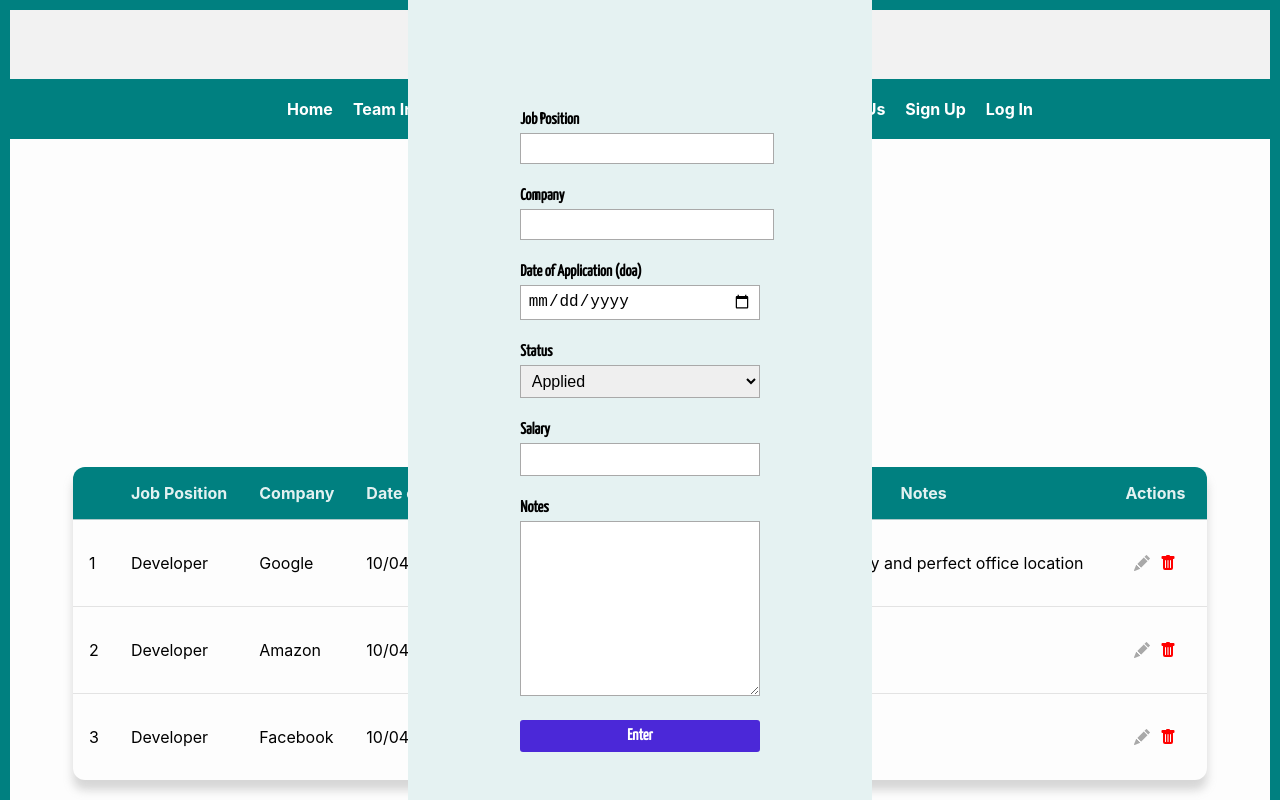
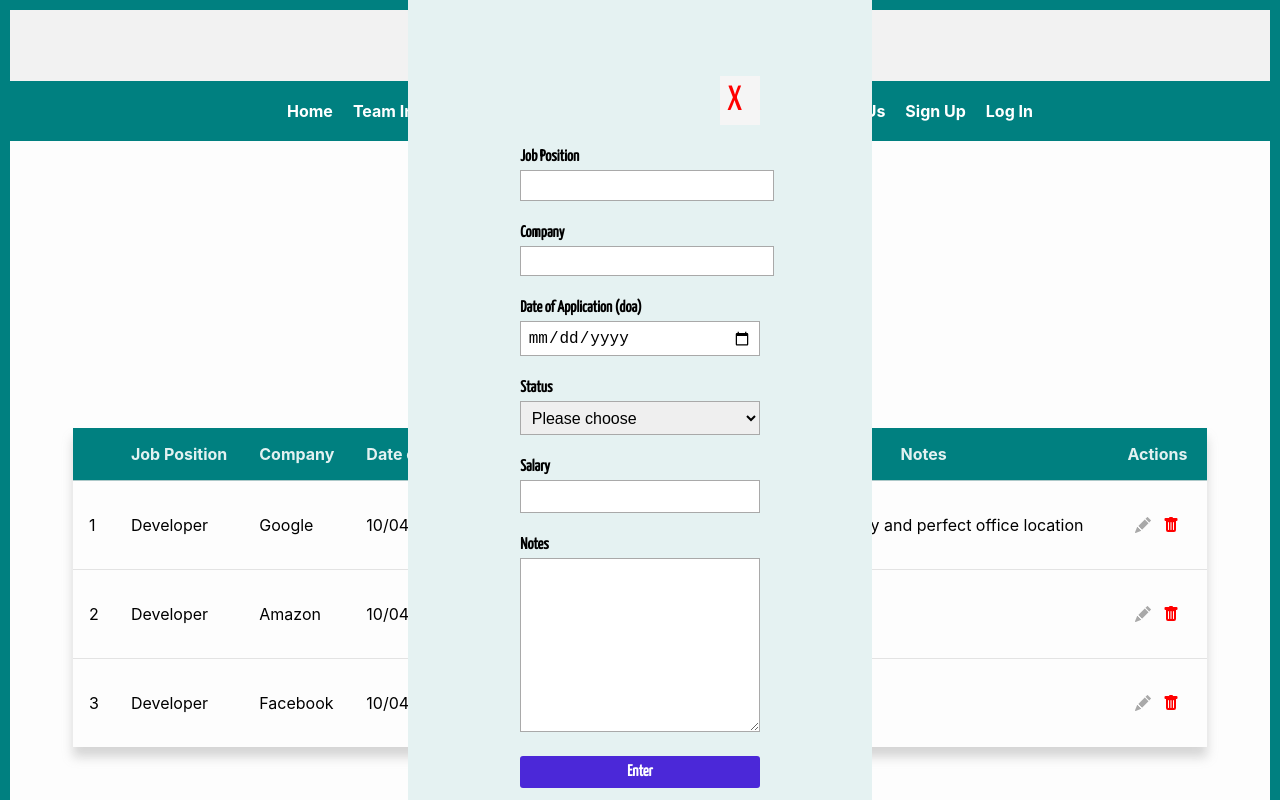
Before and after one commit to irina-sheveliova/CFG-Job-tracker, a React (Create React App) app in the folder client/: page /Applications in a window 1280 px wide. Both pictures are taken after a click on the button "Add a Job". Shown: the top 800 px of the page. Built offline with nearby package versions, Linux system fonts and the light colour scheme; a web font is replaced by a local one.

Commit message:
resolved issue with form rendering and added close button styling

```diff
--- a/client/src/components/JobApplications/JobsIndex.css
+++ b/client/src/components/JobApplications/JobsIndex.css
@@ -1,5 +1,6 @@
 h1 {
-    padding-bottom: 12px;
+    padding-bottom: 14px;
+
 }
 
 
@@ -9,9 +10,12 @@ h1 {
     flex-direction: column;
     align-items: center;
     justify-content: center;
-    height: 100vh;
+    height: 90vh;
+
+
 
 }
+
 
 .modal-button {
     padding: 0.2px;
@@ -20,6 +24,7 @@ h1 {
 .add-btn {
 
     padding: 0.5rem 1rem;
+    margin-bottom: 2rem;
     font-size: 1rem;
     font-weight: bold;
     color: #fff;
@@ -27,6 +32,6 @@ h1 {
     border: none;
     border-radius: 3px;
     cursor: pointer;
-    margin: 15px;
+
 
 }
--- a/client/src/components/JobApplications/JobsIndex.jsx
+++ b/client/src/components/JobApplications/JobsIndex.jsx
@@ -82,8 +82,10 @@ function JobsIndex() {
             <button className="add-btn" onClick={() => setModalOpen(true)}> Add a Job</button>
             <JobsTable rows={rows} deleteJob={handleDelete} editJob={handleEdit} />
             {modalOpen && <Modal
-                closeModal={() =>
-                    setModalOpen(false)}
+                closeModal={() => {
+                    setModalOpen(false);
+                    setRowToUpdate(null);
+                }}
                 addJob={handleSubmit}
                 defaultValue={rowToUpdate !== null && rows[rowToUpdate]}
             />}
--- a/client/src/components/JobApplications/JobsTable.css
+++ b/client/src/components/JobApplications/JobsTable.css
@@ -13,10 +13,8 @@
   overflow-x: auto;
   border-collapse: collapse;
   box-shadow: 0px 10px 10px #cccccccb;
-  border-radius: 12px;
   overflow: hidden;
   white-space: nowrap;
-
 }
 
 /* table header set up - teal now to match homepage plans */
@@ -82,14 +80,14 @@
 
 .delete-button {
   color: red;
-  margin: 5px;
+  padding: 6px;
   max-width: 25px;
   max-height: 25px;
 }
 
 .edit-button {
   color: darkgray;
-  margin: 5px;
+  padding: 6px;
   max-width: 25px;
   max-height: 25px;
 
--- a/client/src/components/JobApplications/Modal.css
+++ b/client/src/components/JobApplications/Modal.css
@@ -25,6 +25,17 @@
 
 /* Form styling */
 
+.close {
+    /*position: fixed;
+    */
+    margin-left: 200px;
+    font-size: 35px;
+    background-color: whitesmoke;
+    color: red;
+    padding: 7px;
+
+}
+
 form {
     height: 100vh;
     display: flex;
@@ -45,6 +56,7 @@ form {
     display: flex;
     flex-direction: column;
     margin-bottom: 1.5rem;
+    margin-top: 1.5rem;
     max-width: 100vh;
 }
 
--- a/client/src/components/JobApplications/Modal.jsx
+++ b/client/src/components/JobApplications/Modal.jsx
@@ -67,14 +67,16 @@ function Modal({ closeModal, addJob, defaultValue }) {
 
         <div className="m-container" onClick={
             (e) => {
-                if (e.target.className === "m-container")
+                if (e.target.className === "close")
                     closeModal();
             }}
         >
             <div className="modal">
 
                 <form>
+
                     <div className="main-div" >
+                        <div className='close'> X</div>
                         <div className="form-div" >
                             <label htmlFor="position">Job Position</label>
                             <input type="text" name="position" value={jobForm.position} onChange={handleFormChange} />
@@ -92,6 +94,7 @@ function Modal({ closeModal, addJob, defaultValue }) {
                             <label htmlFor="status"> Status</label>
 
                             <select name="status" value={jobForm.status} onChange={handleFormChange}>
+                                <option>Please choose </option>
                                 <option value="applied">Applied</option>
                                 <option value="no-applied">Not Applied</option>
                                 <option value="interviewing">Interviewing</option>
```
